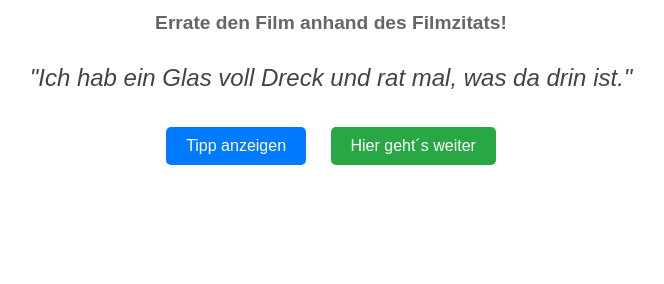
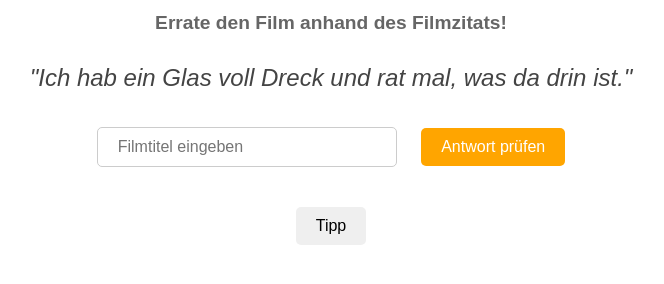
Before and after one commit to Maike98/Zitat-j, a plain HTML site: page index.html in a window 1280 px wide. Shown: the part 86-370 px from the top of the page, without its empty margins (309-973 px from the left). Drawn offline with Linux system fonts and the light colour scheme.

Commit message:
Update index.html

```diff
--- a/index.html
+++ b/index.html
@@ -3,7 +3,7 @@
 <head>
     <meta charset="UTF-8">
     <meta name="viewport" content="width=device-width, initial-scale=1.0">
-    <title>Batman - Filmzitat-Rätsel</title>
+    <title>Bastis Geburtstagsrätsel</title>
     <style>
         body {
             font-family: Arial, sans-serif;
@@ -24,11 +24,15 @@
             color: #444;
             margin: 20px 0;
         }
-        .hidden {
-            display: none;
-            font-size: 1.2em;
-            margin: 20px 0;
-            color: #333;
+        input {
+            margin: 10px;
+            padding: 10px 20px;
+            font-size: 1em;
+            border: 1px solid #ccc;
+            border-radius: 5px;
+            box-sizing: border-box;
+            width: calc(100% - 40px);
+            max-width: 300px;
         }
         button {
             margin: 10px;
@@ -37,6 +41,14 @@
             cursor: pointer;
             border: none;
             border-radius: 5px;
+            font-family: Arial, sans-serif;
+        }
+        button.answer {
+            background-color: #FFA500;
+            color: white;
+        }
+        button.answer:hover {
+            background-color: #e69500;
         }
         button.tip {
             background-color: #007BFF;
@@ -45,21 +57,37 @@
         button.tip:hover {
             background-color: #0056b3;
         }
-        button.solution {
-            background-color: #28a745;
-            color: white;
+        #message {
+            margin-top: 20px;
+            font-size: 1em;
         }
-        button.solution:hover {
-            background-color: #1e7e34;
+        .correct {
+            color: green;
+        }
+        .wrong {
+            color: red;
+        }
+        .tip {
+            display: none;
+            margin-top: 10px;
+            font-size: 1.2em;
+            color: #333;
         }
     </style>
     <script>
-        function showTip() {
-            document.getElementById("tip").style.display = "block";
+        function checkAnswer() {
+            const answer = document.getElementById("answer").value.trim().toLowerCase();
+            const message = document.getElementById("message");
+            const correctAnswers = ["Fluch der Karibik"];
+
+            if (correctAnswers.includes(answer)) {
+                message.innerHTML = `<span class="correct">Richtig!</span><br>Drehe den QR-Code um und lege ihn auf Feld 3.`;
+            } else {
+                message.innerHTML = `<span class="wrong">Leider falsch, versuch es noch einmal.</span>`;
+            }
         }
-
-        function showSolution() {
-            document.getElementById("solution").style.display = "block";
+        function showTip(id) {
+            document.getElementById(id).style.display = "block";
         }
     </script>
 </head>
@@ -69,10 +97,14 @@
 
     <p class="quote">"Ich hab ein Glas voll Dreck und rat mal, was da drin ist."</p>
 
-    <button class="tip" onclick="showTip()">Tipp anzeigen</button>
-    <p id="tip" class="hidden">Ein Piratenabenteuer mit einem exzentrischen Kapitän, der mehr Glück als Verstand hat.</p>
+        <input type="text" id="answer" placeholder="Filmtitel eingeben">
+        <button class="answer" onclick="checkAnswer()">Antwort prüfen</button>
+    <p id="message"></p>
 
-    <button class="solution" onclick="showSolution()">Hier geht´s weiter</button>
-    <p id="solution" class="hidden">Drehe den QR-Code um und lege ihn auf Feld 3.</p>
+    <div>
+        <button onclick="showTip()">Tipp</button>
+        <p id="tip" class="tip">Ein Piratenabenteuer mit einem exzentrischen Kapitän, der mehr Glück als Verstand hat.</p>
+    </div>
+
 </body>
 </html>
```
